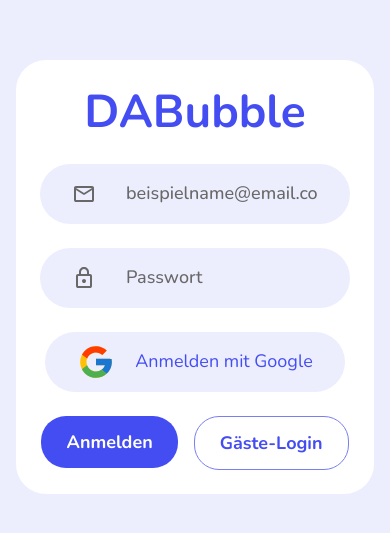
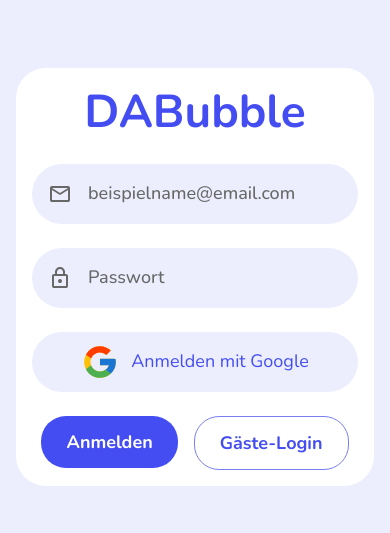
Before and after one commit to CWhymann/dabubble, an Angular app: page / in a window 390 px wide. Shown: the part 145-678 px from the top of the page. Built offline with nearby package versions, Linux system fonts and the light colour scheme.

Commit message:
feat: add hover border to input fields and Google button

```diff
--- a/src/app/app.html
+++ b/src/app/app.html
@@ -1,5 +1,7 @@
 <main class="flex min-h-screen items-center justify-center p-4">
-  <section class="flex w-full max-w-151.5 flex-col items-center gap-6 rounded-[30px] bg-white p-6">
+  <section
+    class="flex w-full max-w-151.5 flex-col items-center gap-6 rounded-[30px] bg-white p-4 sm:p-6"
+  >
     <h1 class="text-display text-purple-1">DABubble</h1>
     <app-input-field
       icon="/icons/mail.svg"
@@ -16,7 +18,7 @@
       placeholder="Passwort"
     />
     <app-button-google />
-    <div class="flex gap-4">
+    <div class="flex flex-wrap justify-center gap-4">
       <app-button-primary>Anmelden</app-button-primary>
       <app-button-secondary>Gäste-Login</app-button-secondary>
     </div>
--- a/src/app/shared/button-google/button-google.html
+++ b/src/app/shared/button-google/button-google.html
@@ -1,5 +1,5 @@
 <button
-  class="flex w-full max-w-125 cursor-pointer items-center justify-center gap-5 rounded-full bg-bg px-8 py-2.75 text-lg leading-[1.2] text-purple-1"
+  class="flex w-full cursor-pointer items-center justify-center gap-3 rounded-full bg-bg px-4 py-2.75 text-lg leading-[1.2] text-purple-1 hover:ring-1 hover:ring-purple-1 sm:gap-5 sm:px-8"
   type="button"
 >
   <img class="size-9.5 shrink-0" src="/icons/Google.svg" alt="" />
--- a/src/app/shared/button-google/button-google.ts
+++ b/src/app/shared/button-google/button-google.ts
@@ -3,5 +3,6 @@
 @Component({
   selector: 'app-button-google',
   templateUrl: './button-google.html',
+  host: { class: 'block w-full max-w-125' },
 })
 export class ButtonGoogle {}
--- a/src/app/shared/input-field/input-field.html
+++ b/src/app/shared/input-field/input-field.html
@@ -1,5 +1,5 @@
 <label
-  class="flex w-full max-w-125 items-center gap-7.5 rounded-full bg-bg px-8 py-4.5 focus-within:ring-2 focus-within:ring-purple-2"
+  class="flex w-full items-center gap-4 rounded-full bg-bg px-4 py-4.5 hover:ring-1 hover:ring-black focus-within:ring-2 focus-within:ring-purple-2 sm:gap-7.5 sm:px-8"
 >
   <img class="size-6 shrink-0" [src]="icon()" alt="" />
   <input
--- a/src/app/shared/input-field/input-field.ts
+++ b/src/app/shared/input-field/input-field.ts
@@ -3,6 +3,7 @@
 @Component({
   selector: 'app-input-field',
   templateUrl: './input-field.html',
+  host: { class: 'block w-full max-w-125' },
 })
 export class InputField {
   readonly icon = input.required<string>();
```
